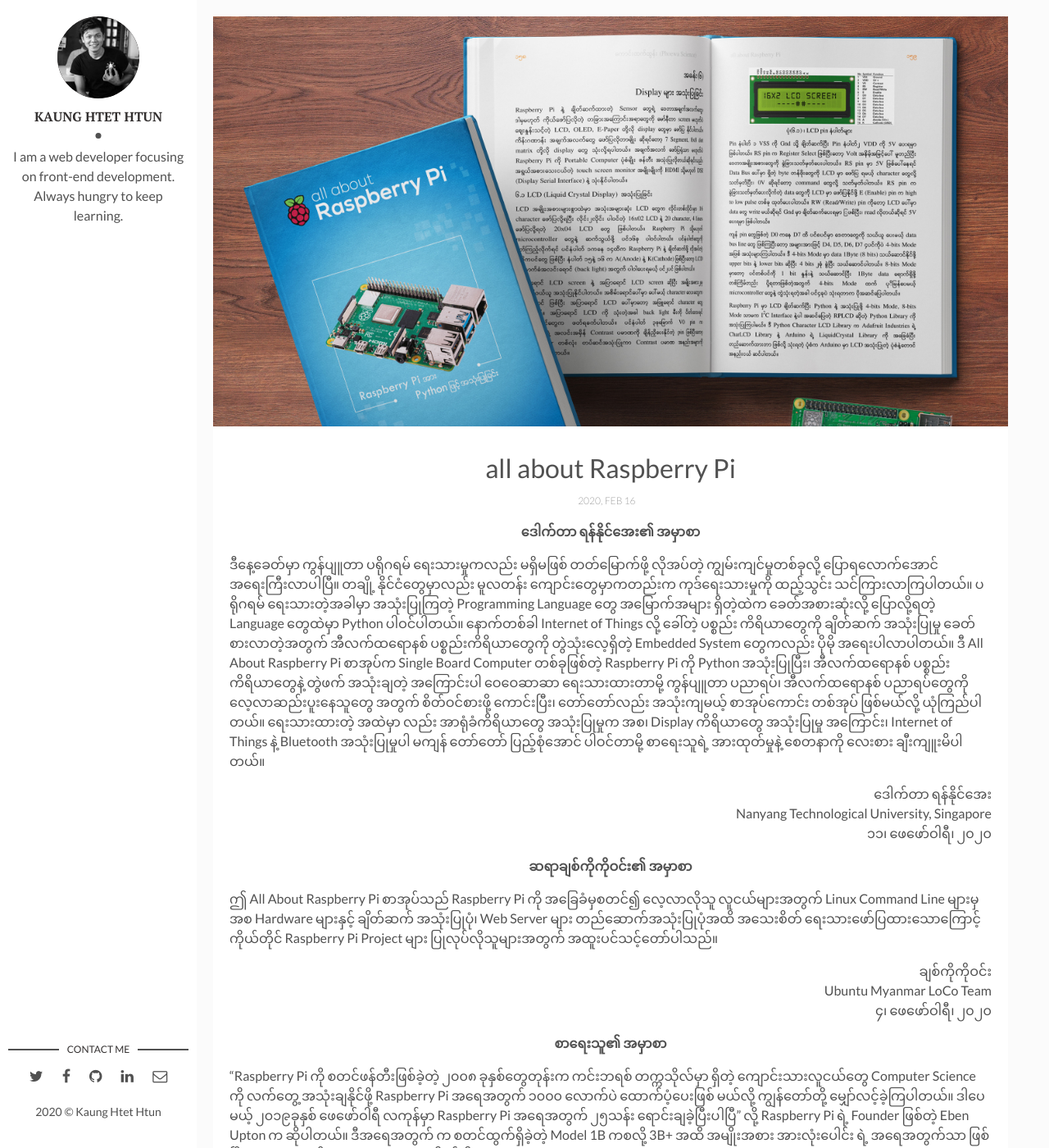
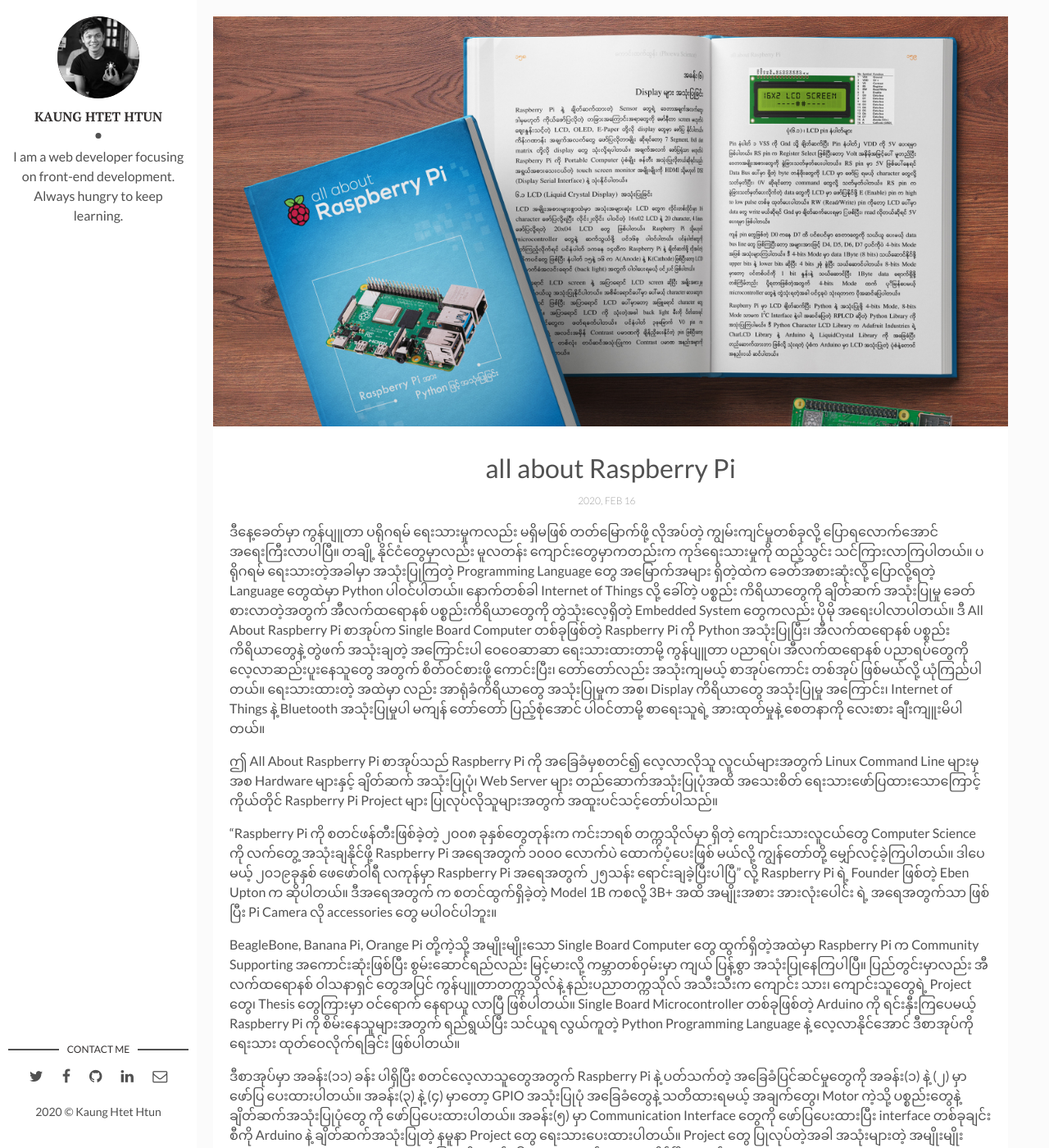
Before and after one commit to kogyikaunghtet/kogyikaunghtet.github.io, a Jekyll site: the page built from _posts/2020-02-16-allabout-rpi.markdown, in a window 1280 px wide and 1400 px high. Shown: the whole window at 82% size. Built offline with Jekyll 4.4.1, drawn with Linux system fonts in a browser that asks for light colours; comment, search, counter and statistics services are not loaded; some of the changed text lies outside the part shown.

Commit message:
Initial commit

```diff
--- a/_posts/2020-02-16-allabout-rpi.markdown
+++ b/_posts/2020-02-16-allabout-rpi.markdown
@@ -7,38 +7,16 @@
 fig-caption: # Add figcaption (optional)
 tags: [Raspberry Pi, Book]
 ---
-<p align="center">
-<b>ဒေါက်တာ ရန်နိုင်အေး၏ အမှာစာ</b>
-</p>
+
 
 ဒီနေ့ခေတ်မှာ ကွန်ပျူတာ ပရိုဂရမ် ရေးသားမှုကလည်း မရှိမဖြစ် တတ်မြောက်ဖို့ လိုအပ်တဲ့ ကျွမ်းကျင်မှုတစ်ခုလို့ ပြောရလောက်အောင် အရေးကြီးလာပါပြီ။ တချို့ နိုင်ငံတွေမှာလည်း မူလတန်း ကျောင်းတွေမှာကတည်းက ကုဒ်ရေးသားမှုကို ထည့်သွင်း သင်ကြားလာကြပါတယ်။ ပရိုဂရမ် ရေးသားတဲ့အခါမှာ အသုံးပြုကြတဲ့ Programming Language တွေ အမြောက်အများ ရှိတဲ့ထဲက ခေတ်အစားဆုံးလို့ ပြောလို့ရတဲ့ Language တွေထဲမှာ Python ပါဝင်ပါတယ်။ နောက်တစ်ခါ Internet of Things လို့ ခေါ်တဲ့ ပစ္စည်း ကိရိယာတွေကို ချိတ်ဆက် အသုံးပြုမှု ခေတ်စားလာတဲ့အတွက် အီလက်ထရောနစ် ပစ္စည်းကိရိယာတွေကို တွဲသုံးလေ့ရှိတဲ့ Embedded System တွေကလည်း ပိုမို အရေးပါလာပါတယ်။
 ဒီ All About Raspberry Pi စာအုပ်က Single Board Computer တစ်ခုဖြစ်တဲ့ Raspberry Pi ကို Python အသုံးပြုပြီး၊ အီလက်ထရောနစ် ပစ္စည်းကိရိယာတွေနဲ့ တွဲဖက် အသုံးချတဲ့ အကြောင်းပါ ဝေဝေဆာဆာ ရေးသားထားတာမို့ ကွန်ပျူတာ ပညာရပ်၊ အီလက်ထရောနစ် ပညာရပ်တွေကို လေ့လာဆည်းပူးနေသူတွေ အတွက် စိတ်ဝင်စားဖို့ ကောင်းပြီး၊ တော်တော်လည်း အသုံးကျမယ့် စာအုပ်ကောင်း တစ်အုပ် ဖြစ်မယ်လို့ ယုံကြည်ပါတယ်။ ရေးသားထားတဲ့ အထဲမှာ လည်း အာရုံခံကိရိယာတွေ အသုံးပြုမှုက အစ၊ Display ကိရိယာတွေ အသုံးပြုမှု အကြောင်း၊ Internet of Things နဲ့ Bluetooth အသုံးပြုမှုပါ မကျန် တော်တော် ပြည့်စုံအောင် ပါဝင်တာမို့ စာရေးသူရဲ့ အားထုတ်မှုနဲ့ စေတနာကို လေးစား ချီးကျူးမိပါတယ်။
 
-<p align="right">
-ဒေါက်တာ ရန်နိုင်အေး
-<br>
-Nanyang Technological University, Singapore
-<br>
-၁၁၊ ဖေဖော်ဝါရီ၊ ၂၀၂၀
-</p>
 
-<p align="center">
-<b>ဆရာချစ်ကိုကိုဝင်း၏ အမှာစာ</b>
-</p>
 
 ဤ All About Raspberry Pi စာအုပ်သည် Raspberry Pi ကို အခြေခံမှစတင်၍ လေ့လာလိုသူ လူငယ်များအတွက် Linux Command Line များမှအစ Hardware များနှင့် ချိတ်ဆက် အသုံးပြုပုံ၊ Web Server များ တည်‌ဆောက်အသုံးပြုပုံအထိ အသေးစိတ် ရေးသားဖော်ပြထားသောကြောင့် ကိုယ်တိုင် Raspberry Pi Project ‌များ ပြုလုပ်လိုသူများအတွက် အထူးပင်သင့်တော်ပါသည်။
 
-<p align="right">
-ချစ်ကိုကိုဝင်း
-<br>
-Ubuntu Myanmar LoCo Team
-<br>
-၄၊ ဖေဖော်ဝါရီ၊ ၂၀၂၀
-</p>
 
-<p align="center">
-<b>စာရေးသူ၏ အမှာစာ</b>
-</p>
 
 "Raspberry Pi ကို စတင်ဖန်တီးဖြစ်ခဲ့တဲ့ ၂၀၀၈ ခုနှစ်တွေတုန်းက ကင်းဘရစ် တက္ကသိုလ်မှာ ရှိတဲ့ ကျောင်းသားလူငယ်တွေ Computer Science ကို လက်တွေ့ အသုံးချနိုင်ဖို့ Raspberry Pi အရေအတွက် ၁၀၀၀ လောက်ပဲ ထောက်ပံ့ပေးဖြစ် မယ်လို့ ကျွန်တော်တို့ မျှော်လင့်ခဲ့ကြပါတယ်။ ဒါပေမယ့် ၂၀၁၉ခုနှစ် ဖေဖော်ဝါရီ လကုန်မှာ Raspberry Pi အရေအတွက် ၂၅သန်း ရောင်းချခဲ့ပြီးပါပြီ" လို့ Raspberry Pi ရဲ့ Founder ဖြစ်တဲ့ Eben Upton က ဆိုပါတယ်။ ဒီအရေအတွက် က စတင်ထွက်ရှိခဲ့တဲ့ Model 1B ကစလို့ 3B+ အထိ အမျိုးအစား အားလုံးပေါင်း ရဲ့ အရေအတွက်သာ ဖြစ်ပြီး Pi Camera လို accessories တွေ မပါဝင်ပါဘူး။
 
@@ -56,11 +34,7 @@
 
 နိဂုံးချုပ်အနေနဲ့ ပြောလိုတာကတော့ ဒီစာအုပ်က ကျွန်တော့်ရဲ့ ပထမဆုံးစာအုပ် ဖြစ်တဲ့အတွက် လိုအပ်ချက်များနဲ့ စာလုံးပေါင်းသတ်ပုံအမှားများ ရှိခဲ့ရင် ပြင်ဆင် ဖတ်ရှုပေးဖို့ မေတ္တာရပ်ခံလိုပါတယ်။ ကျွန်တော် တတ်သိသမျှကို ပြန်လည်ဝေမျှ နိုင်အောင် မွေးဖွားပေးခဲ့တဲ့ ကျေးဇူးရှင်မိဘနှစ်ပါးနဲ့ ပညာသင်ကြားပေးခဲ့ကြတဲ့ ဆရာ/ဆရာမများ၊ စာအုပ်ဖြစ်မြောက်အောင် အဖက်ဖက်မှ ဝိုင်းဝန်းကူညီပေး ခဲ့ကြသူများ အားလုံးကို ကျေးဇူးတင် ဂါရဝပြုအပ်ပါတယ်။
 
-<p align="right">
-ကောင်းထက်ထွန်း
-<br>
-Phoewa Science
-</p>
+
 
 <!--ts-->
 ## မာတိကာ
```
